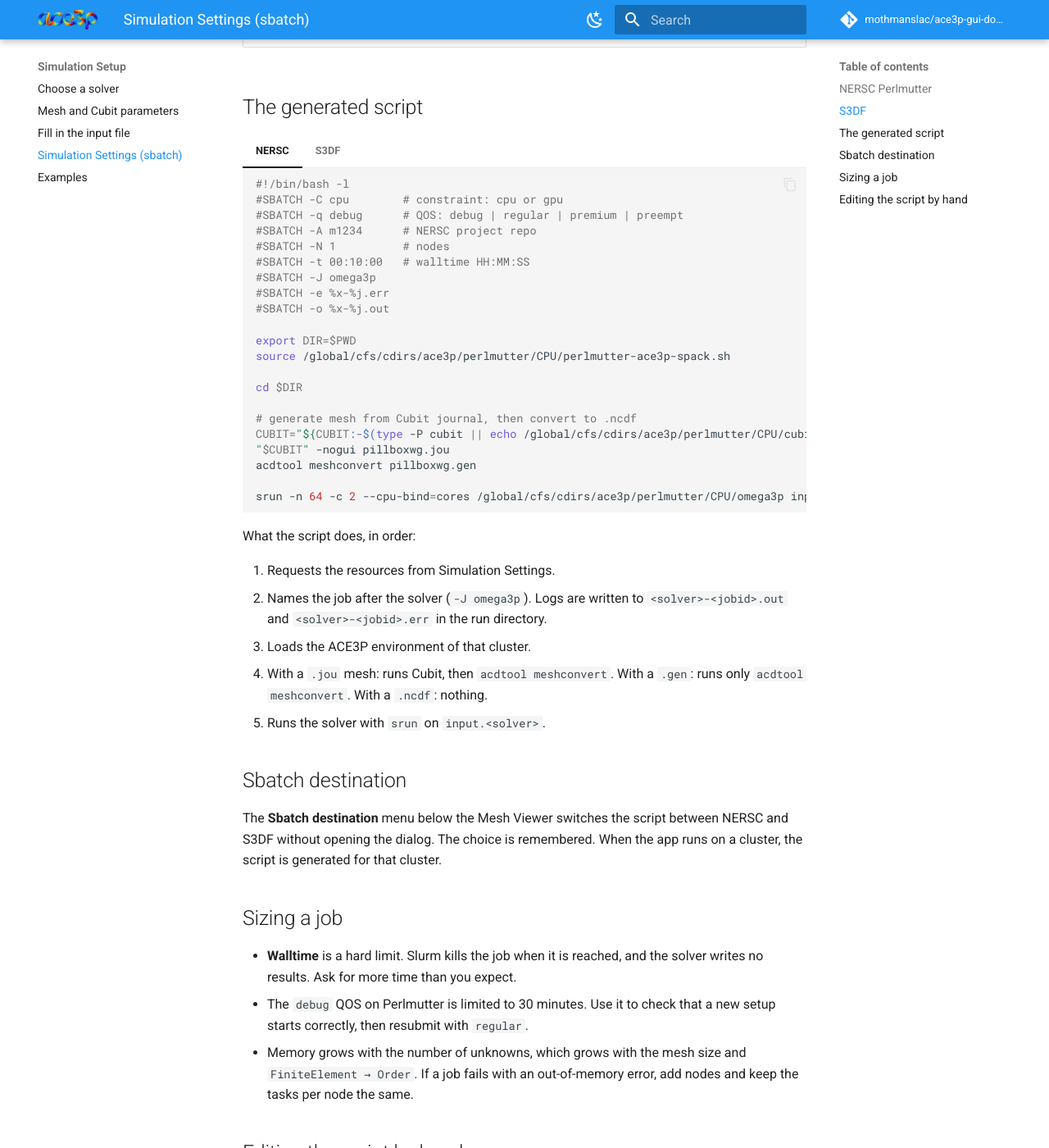
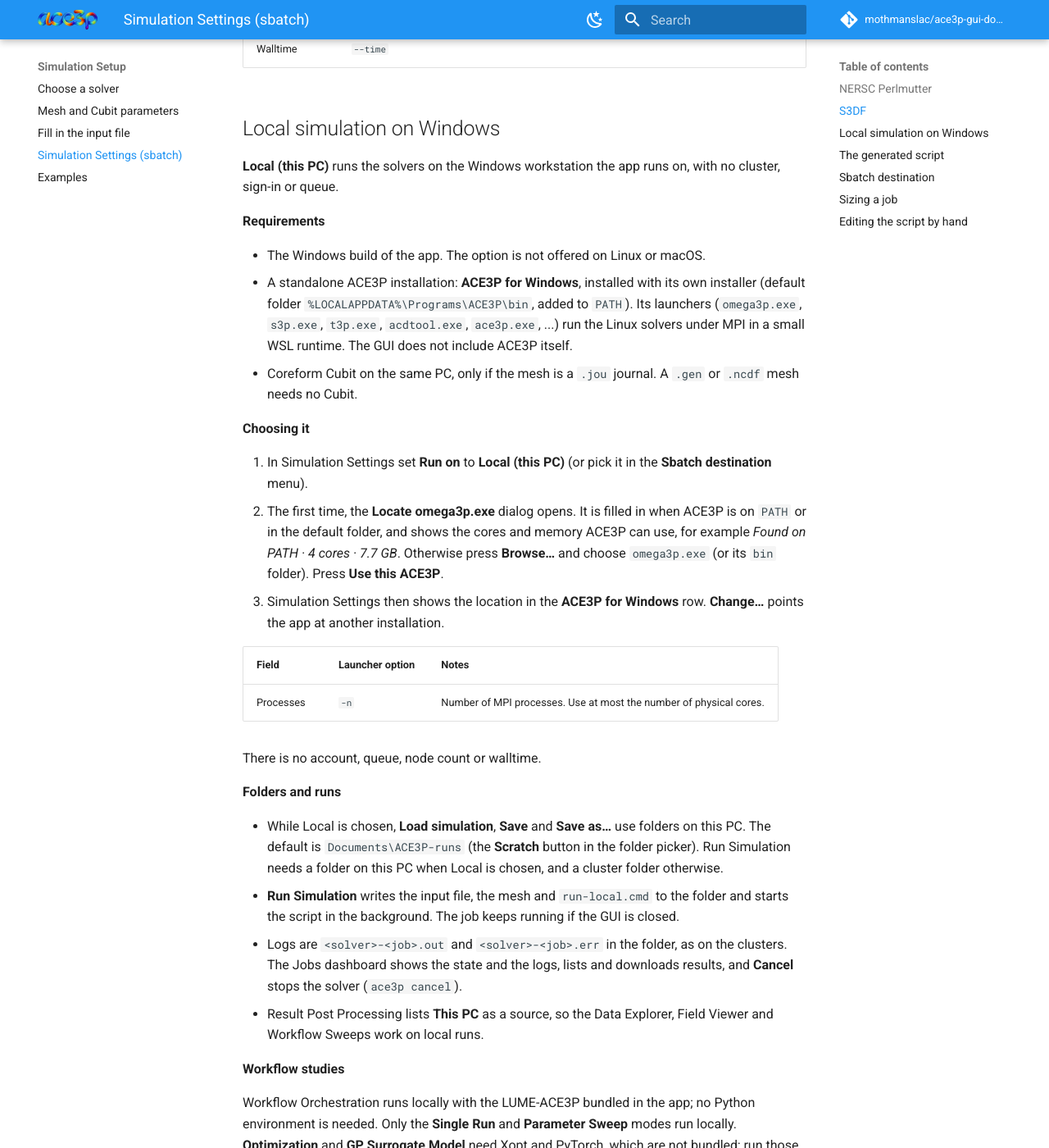
Before and after one commit to mothmanslac/ace3p-gui-docs, an MkDocs documentation site: the page built from docs/simulation-setup/simulation-settings.md, in a window 1280 px wide and 1400 px high, scrolled down 2054 px. Shown: the whole window at 82% size. Built offline with MkDocs 1.6.1 and Material for MkDocs 9.7.7, drawn with Linux system fonts in a browser that asks for light colours; comment, search, counter and statistics services are not loaded; some of the changed text lies outside the part shown.

Commit message:
Simulation Settings: local simulation on a Windows workstation
Co-Authored-By: Claude Opus 5.5 <noreply@anthropic.com>

````diff
--- a/docs/simulation-setup/simulation-settings.md
+++ b/docs/simulation-setup/simulation-settings.md
@@ -7,7 +7,9 @@ Orchestration toolbar; one set of values serves both.
 
 ![Simulation Settings for NERSC](../images/12-simulation-settings.png)
 
-First pick the **Cluster**. The fields below change with it.
+First pick where to run in **Run on**: NERSC Perlmutter, S3DF, or **Local
+(this PC)** on a Windows workstation (see [Local simulation on
+Windows](#local-simulation-on-windows)). The fields below change with it.
 
 **Job name (optional)** labels the job on the Jobs dashboard. It is shared by
 Simulation Setup and Workflow Orchestration and used by the next
@@ -37,6 +39,73 @@ Simulation Setup and Workflow Orchestration and used by the next
 | CPUs per task | `--cpus-per-task` | |
 | Email | `--mail-user` | Optional. Adds `--mail-type=END,FAIL`: you get a mail when the job ends or fails. |
 | Walltime | `--time` | |
+
+## Local simulation on Windows
+
+**Local (this PC)** runs the solvers on the Windows workstation the app runs
+on, with no cluster, sign-in or queue.
+
+**Requirements**
+
+- The Windows build of the app. The option is not offered on Linux or macOS.
+- A standalone ACE3P installation: **ACE3P for Windows**, installed with its
+  own installer (default folder `%LOCALAPPDATA%\Programs\ACE3P\bin`, added to
+  `PATH`). Its launchers (`omega3p.exe`, `s3p.exe`, `t3p.exe`,
+  `acdtool.exe`, `ace3p.exe`, ...) run the Linux solvers under MPI in a small
+  WSL runtime. The GUI does not include ACE3P itself.
+- Coreform Cubit on the same PC, only if the mesh is a `.jou` journal. A
+  `.gen` or `.ncdf` mesh needs no Cubit.
+
+**Choosing it**
+
+1. In Simulation Settings set **Run on** to **Local (this PC)** (or pick it in
+   the **Sbatch destination** menu).
+2. The first time, the **Locate omega3p.exe** dialog opens. It is filled in
+   when ACE3P is on `PATH` or in the default folder, and shows the cores and
+   memory ACE3P can use, for example *Found on PATH · 4 cores · 7.7 GB*.
+   Otherwise press **Browse…** and choose `omega3p.exe` (or its `bin`
+   folder). Press **Use this ACE3P**.
+3. Simulation Settings then shows the location in the **ACE3P for Windows**
+   row. **Change…** points the app at another installation.
+
+| Field | Launcher option | Notes |
+|---|---|---|
+| Processes | `-n` | Number of MPI processes. Use at most the number of physical cores. |
+
+There is no account, queue, node count or walltime.
+
+**Folders and runs**
+
+- While Local is chosen, **Load simulation**, **Save** and **Save as…** use
+  folders on this PC. The default is `Documents\ACE3P-runs` (the
+  **Scratch** button in the folder picker). Run Simulation needs a folder on
+  this PC when Local is chosen, and a cluster folder otherwise.
+- **Run Simulation** writes the input file, the mesh and `run-local.cmd` to
+  the folder and starts the script in the background. The job keeps running
+  if the GUI is closed.
+- Logs are `<solver>-<job>.out` and `<solver>-<job>.err` in the folder, as on
+  the clusters. The Jobs dashboard shows the state and the logs, lists and
+  downloads results, and **Cancel** stops the solver (`ace3p cancel`).
+- Result Post Processing lists **This PC** as a source, so the Data Explorer,
+  Field Viewer and Workflow Sweeps work on local runs.
+
+**Workflow studies**
+
+Workflow Orchestration runs locally with the LUME-ACE3P bundled in the app;
+no Python environment is needed. Only the **Single Run** and **Parameter
+Sweep** modes run locally. **Optimization** and **GP Surrogate Model** need
+Xopt and PyTorch, which are not bundled; run those on a cluster.
+
+**Sizing**
+
+- Every MPI process holds its own part of the problem, and ACE3P can use only
+  the memory of its WSL runtime (shown in the Locate dialog), not all of the
+  PC's memory. Memory grows with the mesh size and `FiniteElement → Order`.
+- Hyperthreads do not speed up the solvers; keep **Processes** at or below
+  the physical core count.
+- Example: on a 4-core workstation with 7.7 GB available to ACE3P, Omega3P
+  problems above about 400,000 unknowns ran out of memory. Larger problems
+  belong on Perlmutter or S3DF.
 
 ## The generated script
 
@@ -97,6 +166,28 @@ Simulation Setup and Workflow Orchestration and used by the next
     srun -n 32 --cpu-bind=cores /sdf/group/rfar/ace3p/bin/omega3p input.omega3p
     ```
 
+=== "Local (this PC)"
+
+    ```bat
+    @echo off
+    rem omega3p on this PC with ACE3P for Windows, 4 MPI process(es).
+    rem Started by the ACE3P GUI; output goes to <module>-<job>.out / .err.
+    cd /d "%~dp0"
+    if not defined ACE3P_JOB_ID set "ACE3P_JOB_ID=run-%RANDOM%"
+
+    rem generate the mesh from the Cubit journal, then convert it to .ncdf
+    if not defined ACE3P_CUBIT_EXE set "ACE3P_CUBIT_EXE=cubit"
+    "%ACE3P_CUBIT_EXE%" -nographics -batch -nojournal -noecho -information off pillboxwg.jou
+    if errorlevel 1 exit /b %errorlevel%
+    acdtool meshconvert pillboxwg.gen
+    if errorlevel 1 exit /b %errorlevel%
+
+    omega3p input.omega3p -n 4 --job-id %ACE3P_JOB_ID%
+    ```
+
+    The local script is `run-local.cmd`, a Windows batch file. It can also be
+    run by hand from a command prompt in the run folder.
+
 What the script does, in order:
 
 1. Requests the resources from Simulation Settings.
@@ -110,7 +201,7 @@ What the script does, in order:
 ## Sbatch destination
 
 The **Sbatch destination** menu below the Mesh Viewer switches the script
-between NERSC and S3DF without opening the dialog. The choice is remembered.
+between NERSC, S3DF and Local (this PC) without opening the dialog. The choice is remembered.
 When the app runs on a cluster, the script is generated for that cluster.
 
 ## Sizing a job
````
